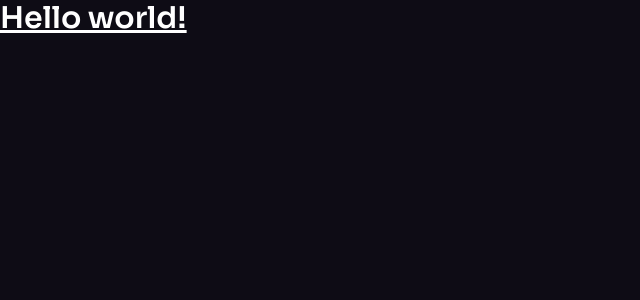
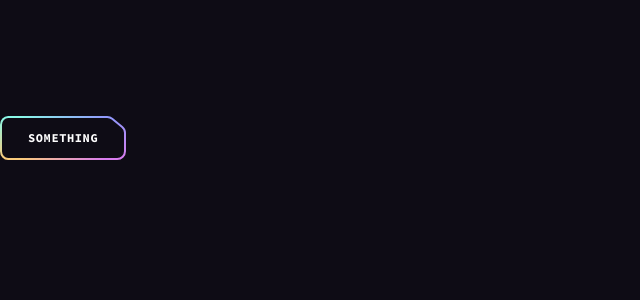
Before and after one commit to chrisguter/ChrisGuterPortfolio, a React (Vite) app: page / in a window 1280 px wide. Shown: the top 300 px of the page, without its empty margins (0-640 px from the left). Built offline with nearby package versions, Linux system fonts and the light colour scheme.

Commit message:
added a button component
+ build the general component structure

```diff
--- a/src/App.jsx
+++ b/src/App.jsx
@@ -1,5 +1,17 @@
-function App() {
-  return <h1 className="text-3xl font-bold underline">Hello world!</h1>;
-}
+import ButtonGradient from "./assets/svg/ButtonGradient";
+import Button from "./components/Button";
+
+const App = () => {
+  return (
+    <>
+      <div className="pt-[4.75rem] lg:pt-5.25 overflow-hidden">
+        <Button className="mt-10" href="#login">
+          something
+        </Button>
+      </div>
+      <ButtonGradient />
+    </>
+  );
+};
 
 export default App;
--- /dev/null
+++ b/src/components/Button.jsx
@@ -0,0 +1,26 @@
+import ButtonSvg from "../assets/svg/ButtonSvg";
+
+const Button = ({ className, href, onClick, children, px, white }) => {
+  const classes = `button relative inline-flex items-center justify-center h-11 transition-colors hover:text-color-1 ${
+    px || "px-7"
+  } ${white ? "text-n-8" : "text-n-1"} ${className || ""}`;
+  const spanClasses = "relative z-10";
+
+  const renderButton = () => (
+    <button className={classes} onClick={onClick}>
+      <span className={spanClasses}>{children}</span>
+      {ButtonSvg(white)}
+    </button>
+  );
+
+  const renderLink = () => (
+    <a href={href} className={classes}>
+      <span className={spanClasses}>{children}</span>
+      {ButtonSvg(white)}
+    </a>
+  );
+
+  return href ? renderLink() : renderButton();
+};
+
+export default Button;
```
